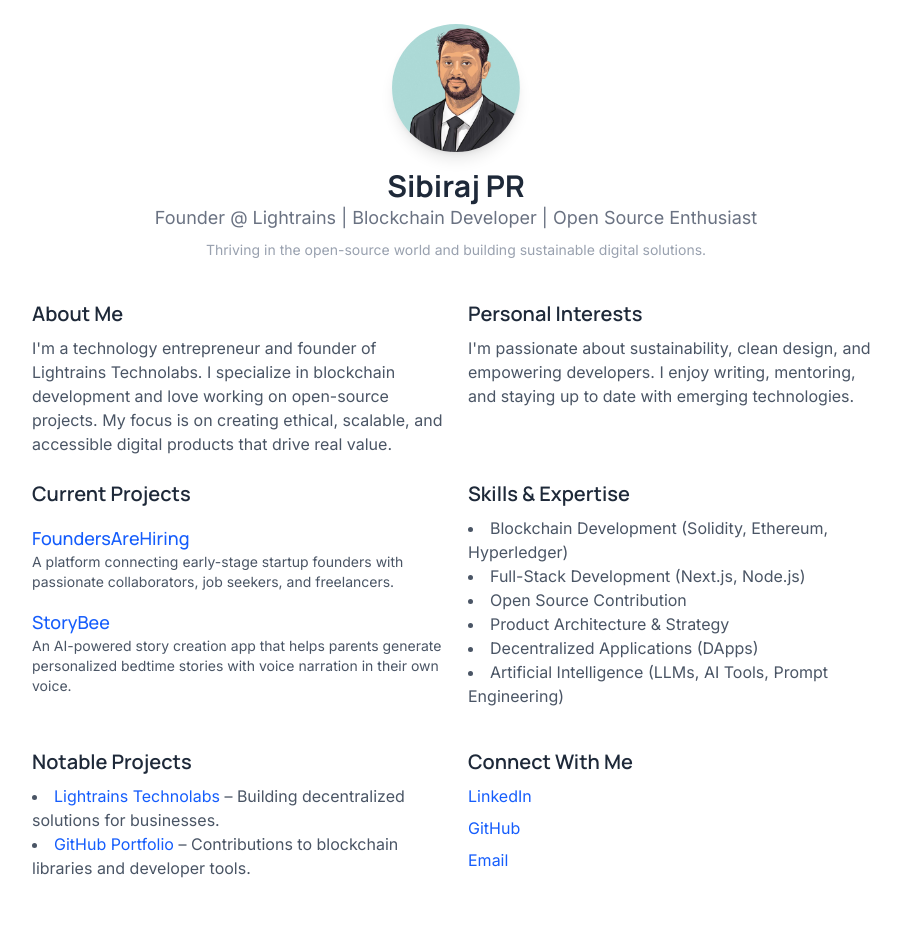
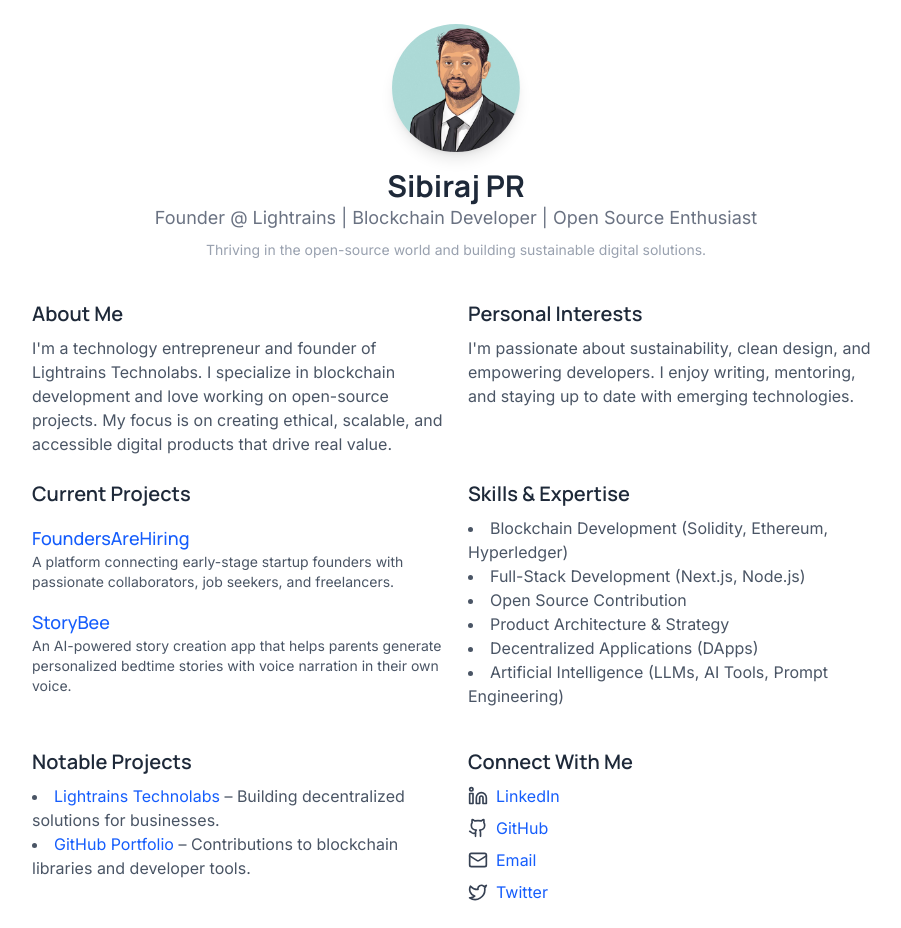
Before and after one commit to sibizulu/sibiraj.in, a Next.js app: page / in a window 1280 px wide. Shown: the whole page, without its empty margins (184-1085 px from the left). Before the commit the page ends 904 px from the top, so only its background shows below. Built offline with nearby package versions, Linux system fonts and the light colour scheme.

Commit message:
Adding icons

```diff
--- a/components/user/profile.jsx
+++ b/components/user/profile.jsx
@@ -1,7 +1,15 @@
+import { Linkedin, Github, Mail, Twitter } from 'lucide-react' // Specific imports
 import profileData from '@/data/profile.json'
 import Link from 'next/link'
 
 export default function Profile() {
+  const icons = {
+    Linkedin,
+    Github,
+    Mail,
+    Twitter
+  }
+
   return (
     <section className="max-w-4xl mx-auto p-6 text-gray-800">
       <div className="text-center mb-10">
@@ -87,17 +95,25 @@
         </div>
         <div>
           <h2 className="text-xl font-semibold mb-2">Connect With Me</h2>
-          <ul className="space-y-2 text-blue-600">
-            {profileData.socials.map((social, index) => (
-              <li key={index}>
-                <a
-                  href={social.link}
-                  target="_blank"
-                  className="hover:underline">
-                  {social.label}
-                </a>
-              </li>
-            ))}
+          <ul className="space-y-2">
+            {profileData.socials.map((social, index) => {
+              const IconComponent = icons[social.icon]
+              return (
+                <li
+                  key={index}
+                  className="flex items-center space-x-2">
+                  <a
+                    href={social.link}
+                    target="_blank"
+                    className="flex items-center hover:underline space-x-2">
+                    {IconComponent && (
+                      <IconComponent className="w-5 h-5 text-gray-700" />
+                    )}
+                    <span className="text-blue-600">{social.label}</span>
+                  </a>
+                </li>
+              )
+            })}
           </ul>
         </div>
       </div>
--- a/data/profile.json
+++ b/data/profile.json
@@ -28,15 +28,23 @@
   "socials": [
     {
       "label": "LinkedIn",
-      "link": "https://www.linkedin.com/in/sibizulu/"
+      "link": "https://www.linkedin.com/in/sibizulu/",
+      "icon": "Linkedin"
     },
     {
       "label": "GitHub",
-      "link": "https://github.com/sibizulu"
+      "link": "https://github.com/sibizulu",
+      "icon": "Github"
     },
     {
       "label": "Email",
-      "link": "mailto:sibizulu@gmail.com"
+      "link": "mailto:sibizulu@gmail.com",
+      "icon": "Mail"
+    },
+    {
+      "label": "Twitter",
+      "link": "https://twitter.com/sibizulu",
+      "icon": "Twitter"
     }
   ],
   "currentProjects": [
--- a/package.json
+++ b/package.json
@@ -12,7 +12,7 @@
     "@netlify/plugin-nextjs": "^5.11.1",
     "class-variance-authority": "^0.7.1",
     "clsx": "^2.1.1",
-    "lucide-react": "^0.511.0",
+    "lucide-react": "^0.525.0",
     "next": "15.3.2",
     "react": "^19.0.0",
     "react-dom": "^19.0.0",
```
Also changed, not shown: 1 other file (tests, documents, lock files or other folders).
